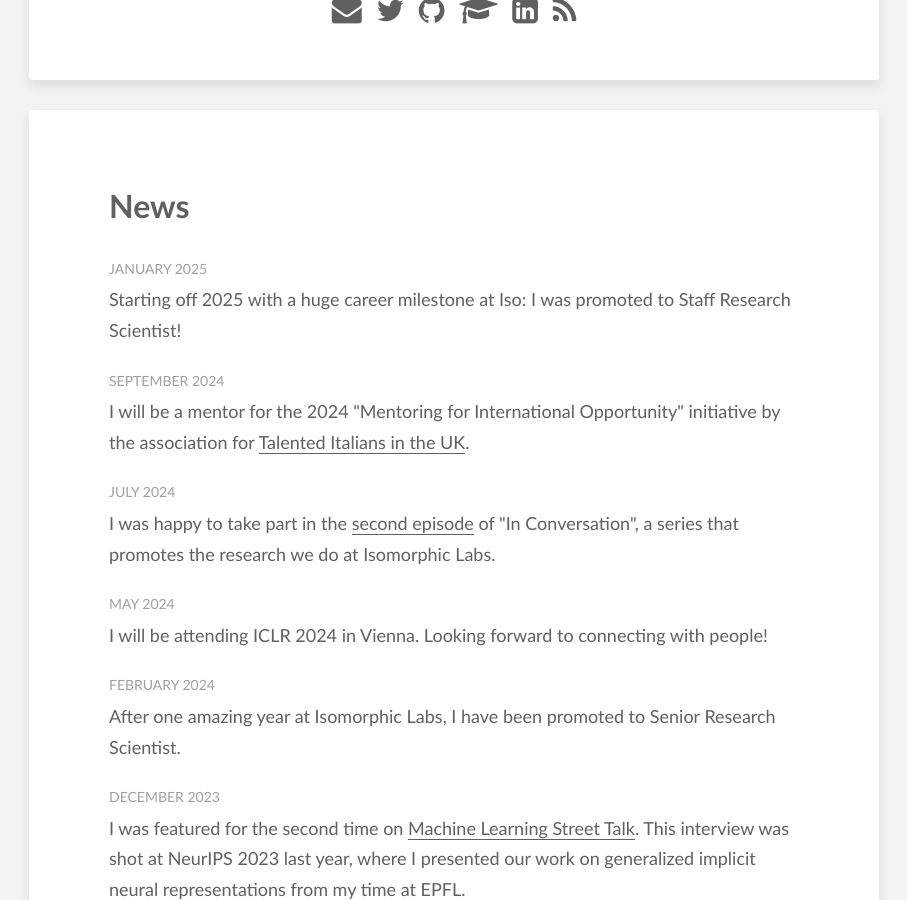
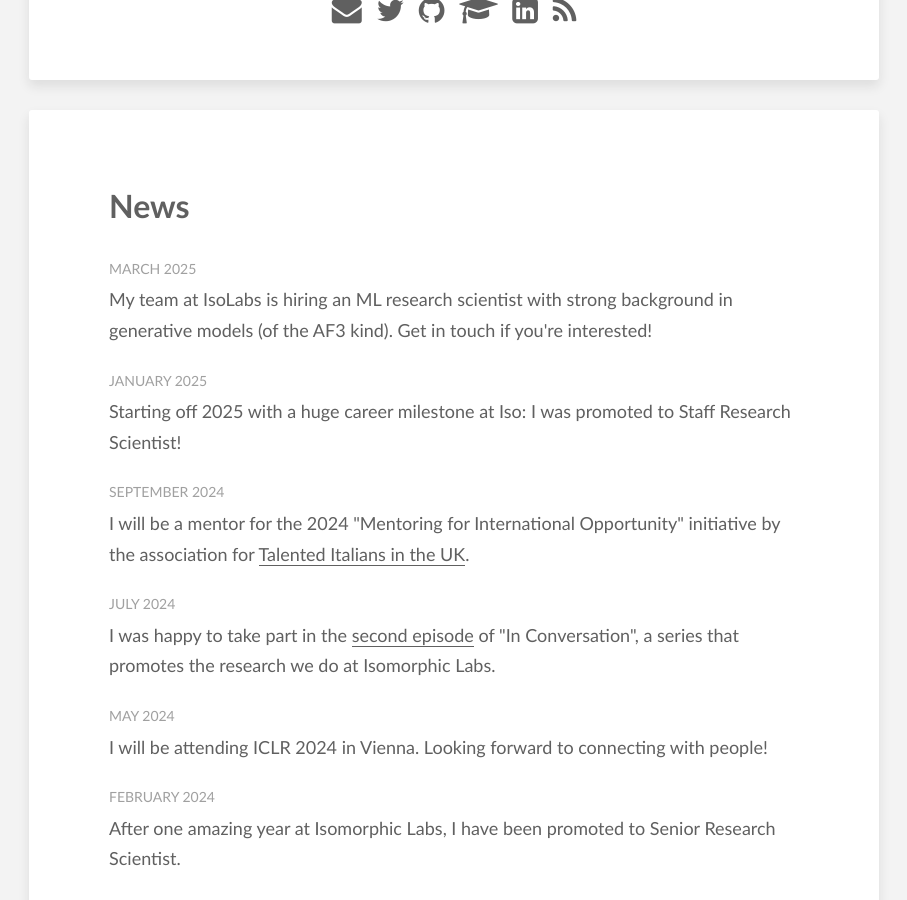
Before and after one commit to danielegrattarola/danielegrattarola.github.io, a Jekyll site: the page built from index.html, in a window 1280 px wide and 900 px high, scrolled down 994 px. Shown: the whole window, without its empty margins (186-1093 px from the left). Built offline with Jekyll 4.4.1, drawn with Linux system fonts in a browser that asks for light colours; some web fonts are replaced.

Commit message:
Add news

```diff
--- a/_data/news.yaml
+++ b/_data/news.yaml
@@ -1,3 +1,7 @@
+- date: Mar 2025
+  text: "My team at IsoLabs is hiring an ML research scientist with strong background in generative models (of the
+AF3 kind). Get in touch if you're interested!"
+
 - date: Jan 2025
   text: "Starting off 2025 with a huge career milestone at Iso: I was promoted to Staff Research Scientist!"
 
```
